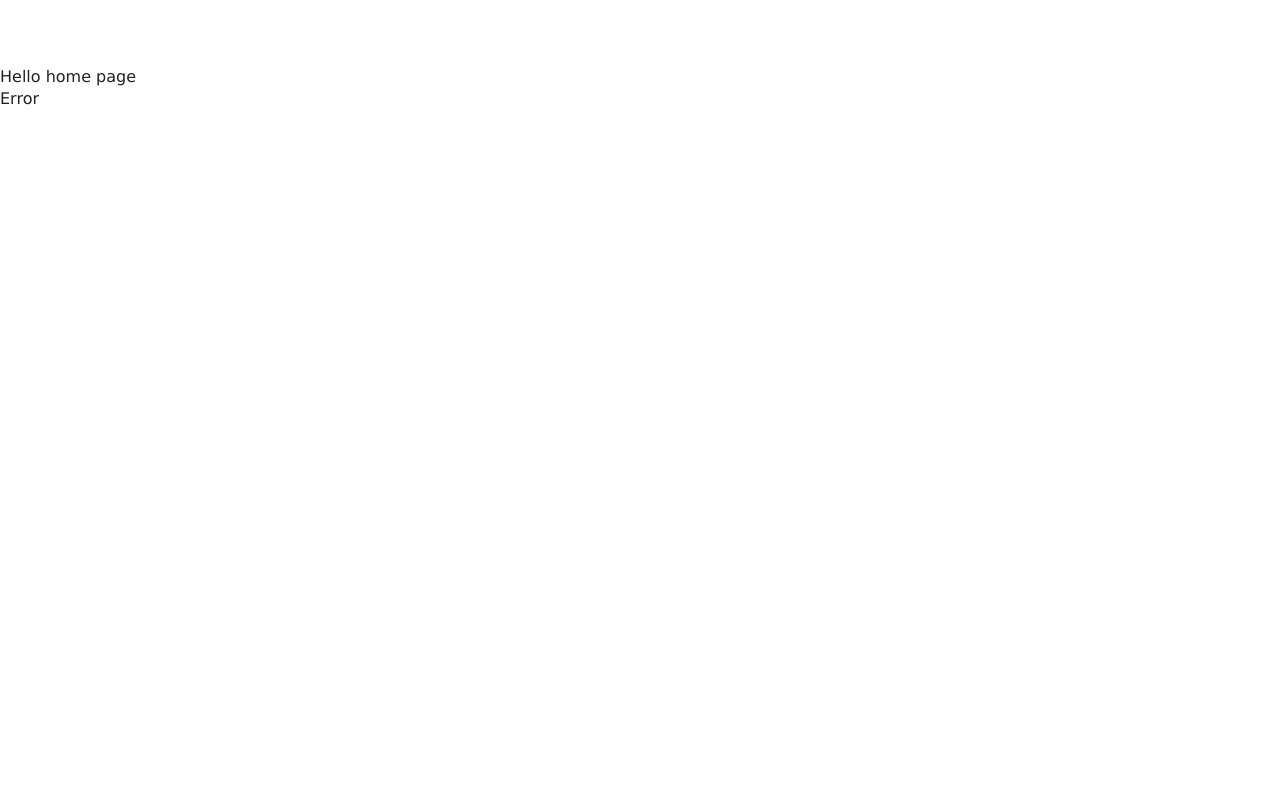
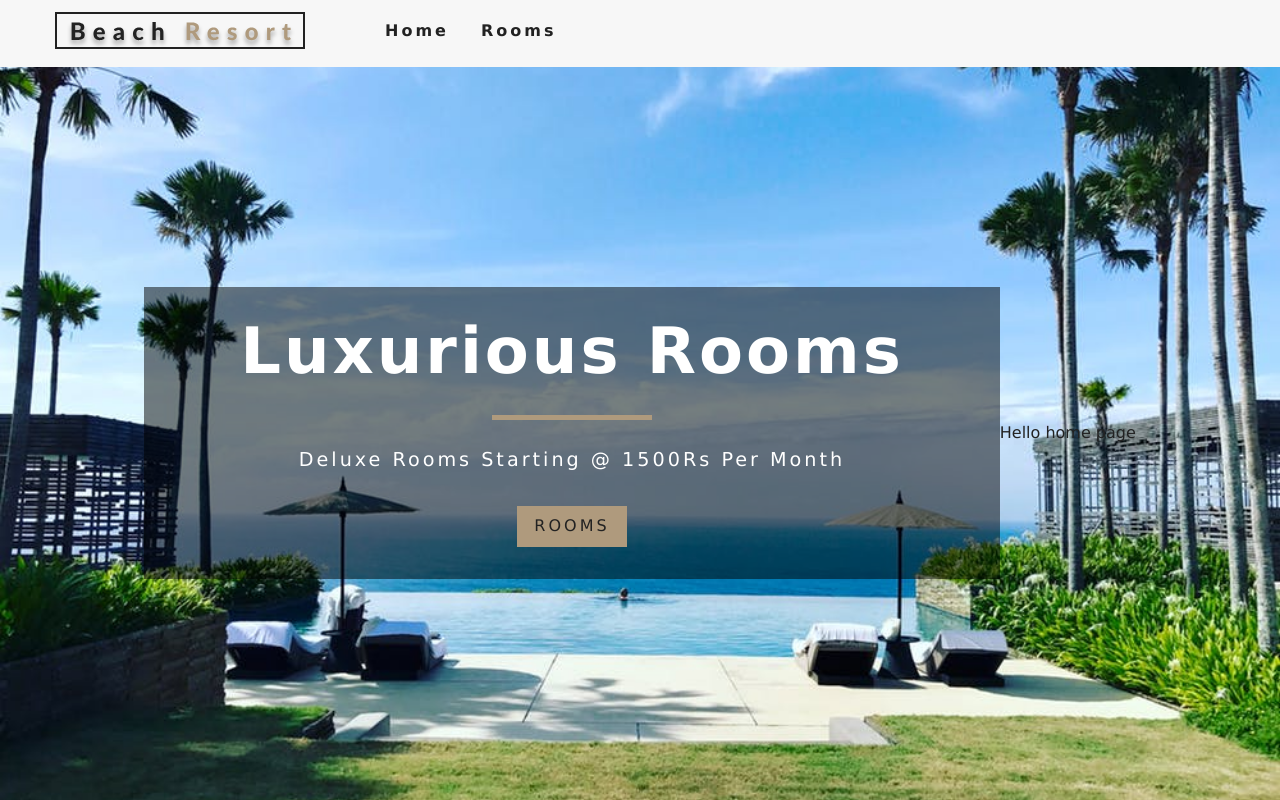
Before and after one commit to Subin-Panta/Hotel-reservation-using-react, a React (Create React App) app: page / in a window 1280 px wide. Built offline with nearby package versions, Linux system fonts and the light colour scheme.

Commit message:
added banners,hero components and navbar

```diff
--- a/src/App.js
+++ b/src/App.js
@@ -1,23 +1,22 @@
 import React from 'react'
-import './App.css'
-
-import Home from './pages/Home'
-import Rooms from './pages/Rooms'
-import SingleRoom from './pages/SingleRoom'
-import Error from './pages/Error'
-import {Route, Link, Switch} from 'react-router-dom'
-class App extends React.Component{
-render(){
+import "./App.css"
+import {Route,Switch} from "react-router-dom"
+import Home from "./pages/Home"
+import Error from "./pages/Error"
+import Rooms from "./pages/Rooms"
+import SingleRoom from "./pages/SingleRoom"
+import Navbar from './components/Navbar'
+function App () {
   return(
-   <div>
-     <switch>
-     <Route exact path= "/" component={Home} />
-     <Route exact path= "/rooms/"  component={Rooms} />
-     <Route exact path= "/rooms/:slug"  component={SingleRoom} />
-     <Route component={Error} />
-    </switch>
-  </div>
+    <div>
+      <Navbar />
+    <Switch>
+    <Route exact path="/" component={Home}/>
+    <Route exact path ="/rooms/" component = {Rooms}/>
+    <Route exact path="/rooms/:slug" component = {SingleRoom} />
+    <Route component={Error} />
+    </Switch>
+    </div>
   )
 }
-}
 export default App
--- /dev/null
+++ b/src/components/Banner.js
@@ -0,0 +1,11 @@
+import React from 'react'
+export default function Banner(props){
+    return(
+        <div className="banner">
+            <h1>{props.title}</h1>
+            <div></div>
+            <p>{props.subtitle}</p>
+            {props.children}
+        </div>
+    )
+}
--- /dev/null
+++ b/src/components/Hero.js
@@ -0,0 +1,13 @@
+import React from 'react'
+
+export default function Hero (props){
+return(
+    <header className={props.hero}>
+        {props.children}
+
+    </header>
+)
+}
+Hero.defaultProps= {
+    hero: "defaultHero"
+}
--- /dev/null
+++ b/src/components/Navbar.js
@@ -0,0 +1,40 @@
+import React from "react"
+import logo from '../images/logo.svg'
+import {FaAlignRight} from 'react-icons/fa'
+import {Link} from 'react-router-dom'
+export default class Navbar extends React.Component {
+constructor(){
+    super()
+    this.state={
+        isOpen:false
+    }
+    this.handletoggle=this.handletoggle.bind(this)
+}
+handletoggle(){
+    this.setState(prevState => {
+        return{
+           isOpen: !prevState.isOpen
+        }
+
+    })
+}
+    render()
+{
+    return(
+        <nav className="navbar">
+            <div className="nav-center">
+                <div className="nav-header">
+                    <Link to="/"><img src={logo} alt="Bleach Resorts" /></Link>
+                    <button type="button" className="nav-btn" onClick={this.handletoggle}>
+                        <FaAlignRight className="nav-icon" />
+                    </button>
+                </div>
+                <ul className={this.state.isOpen?"nav-links show-nav": "nav-links"}>
+                    <li><Link to ="/">Home </Link></li>
+                    <li><Link to ="/rooms/">Rooms </Link></li>
+                </ul>
+            </div>
+        </nav>
+    )
+}
+}
--- a/src/pages/Error.js
+++ b/src/pages/Error.js
@@ -1,10 +1,15 @@
 import React from 'react'
-
+import Hero from '../components/Hero'
+import Banner from '../components/Banner'
+import {Link} from 'react-router-dom'
 const Error = () =>{
 return(
-    <div>
+    <Hero>
+        <Banner title="404" subtitle="page not found">
+            <Link to="/" className='btn-primary'>Return Home</Link>
+        </Banner>
         Error
-    </div>
+    </Hero>
 )
 }
 export default Error
--- a/src/pages/Home.js
+++ b/src/pages/Home.js
@@ -1,10 +1,13 @@
 import React from 'react'
-
+import Hero from '../components/Hero'
+import Banner from '../components/Banner'
+import {Link} from 'react-router-dom'
 const Home= () => {
     return(
-        <div>
+        <Hero >
+            <Banner title="Luxurious rooms" subtitle="deluxe rooms starting @ 1500Rs per month" ><Link to="/rooms/" className="btn-primary">Rooms</Link></Banner>
             Hello home page
-        </div>
+        </Hero>
     )
 }
 export default Home
--- a/src/pages/Rooms.js
+++ b/src/pages/Rooms.js
@@ -1,10 +1,12 @@
 import React from 'react'
-
+import Hero from '../components/Hero'
+import Banner from '../components/Banner'
+import {Link} from 'react-router-dom'
 const Rooms = () =>{
 return(
-    <div>
-        rooms
-    </div>
+    <Hero hero="roomsHero">
+       <Banner title= "Rooms" ><Link to="/" className="btn-primary" >Return Home</Link></Banner>
+    </Hero>
 )
 }
 export default Rooms
```
Also changed, not shown: src/components/Services.js (added, +11 -0 lines), src/index.js (+7 -7 lines).
